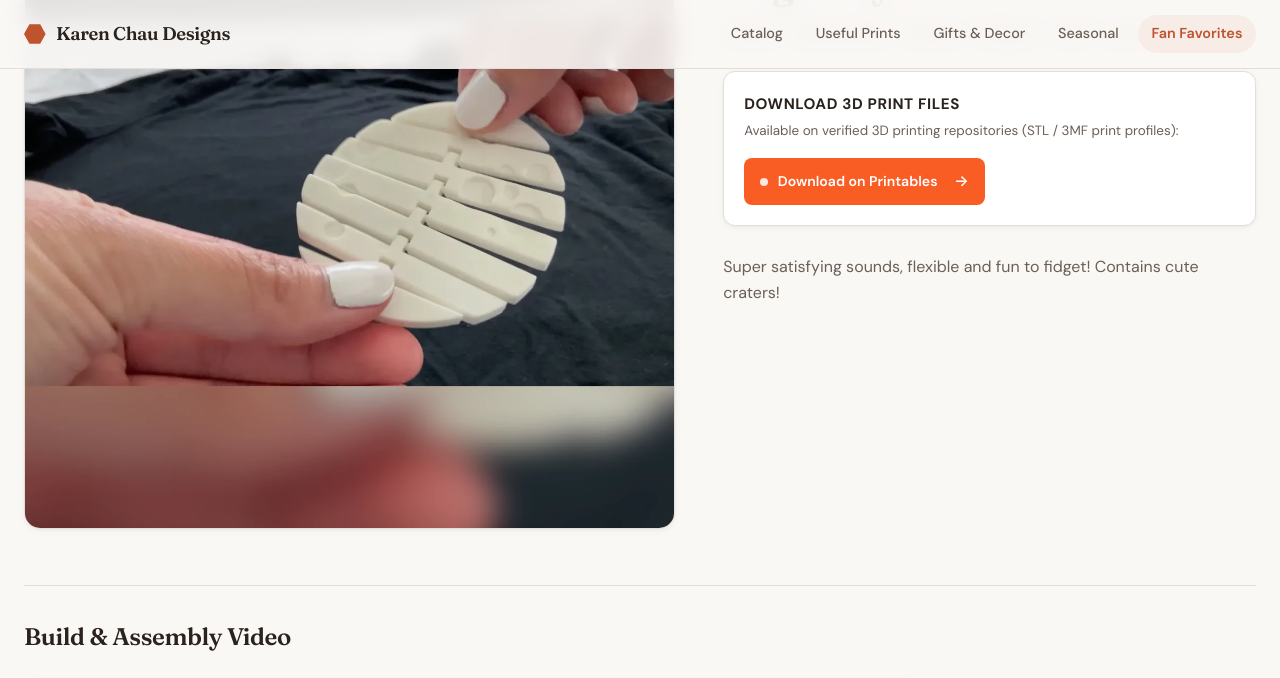
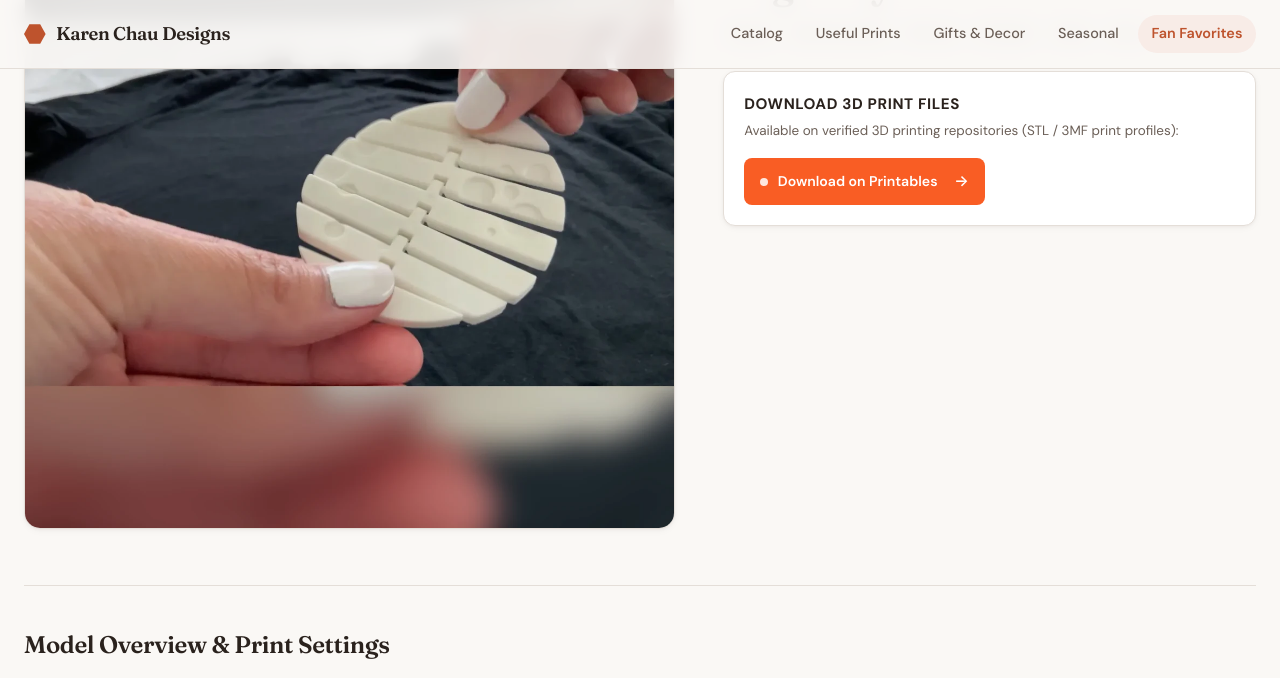
Before and after one commit to karenchaudesigns/3d-model-catalog, a Jekyll site: the page built from _models/articulated-moon.md, in a window 1280 px wide and 1400 px high, scrolled down 257 px. Shown: the top 678 px of the window. Built offline with Jekyll 4.4.1, drawn with Linux system fonts in a browser that asks for light colours.

Commit message:
Move model description below the fold on live model pages

```diff
--- a/_layouts/model.html
+++ b/_layouts/model.html
@@ -187,13 +187,21 @@ layout: default
           </section>
         {% endif %}
       {% endif %}
+    </div>
+  </div>
 
-      <!-- Markdown Description Body -->
+  <!-- Below-the-Fold Model Description & Print Settings -->
+  {% assign stripped_content = content | strip %}
+  {% if stripped_content != "" %}
+    <section class="model-description-section" aria-labelledby="description-heading">
+      <div class="section-header">
+        <h2 class="section-title" id="description-heading">Model Overview &amp; Print Settings</h2>
+      </div>
       <div class="model-description prose">
         {{ content }}
       </div>
-    </div>
-  </div>
+    </section>
+  {% endif %}
 
   <!-- Below-the-Fold Gallery Images (1000x1000px native lazy-loaded) & Optional MP4 Loop -->
   {% if page.gallery_images and page.gallery_images.size > 0 or page.animation %}
--- a/assets/css/style.css
+++ b/assets/css/style.css
@@ -755,11 +755,33 @@ a {
   background-color: var(--color-cults3d);
 }
 
-/* Prose / Markdown Content */
+/* Prose / Markdown Content (Below the Fold) */
+.model-description-section {
+  padding-top: 2.5rem;
+  border-top: 1px solid var(--border-subtle);
+  margin-bottom: 3rem;
+}
+
+.model-description {
+  background-color: var(--bg-surface);
+  border: 1px solid var(--border-subtle);
+  border-radius: var(--radius-md);
+  padding: 1.5rem 1.75rem;
+  box-shadow: var(--shadow-card);
+}
+
 .prose h3 {
   font-family: var(--font-display);
   font-size: 1.2rem;
   margin: 1.5rem 0 0.6rem;
+}
+
+.prose > :first-child {
+  margin-top: 0;
+}
+
+.prose > :last-child {
+  margin-bottom: 0;
 }
 
 .prose p {
```
